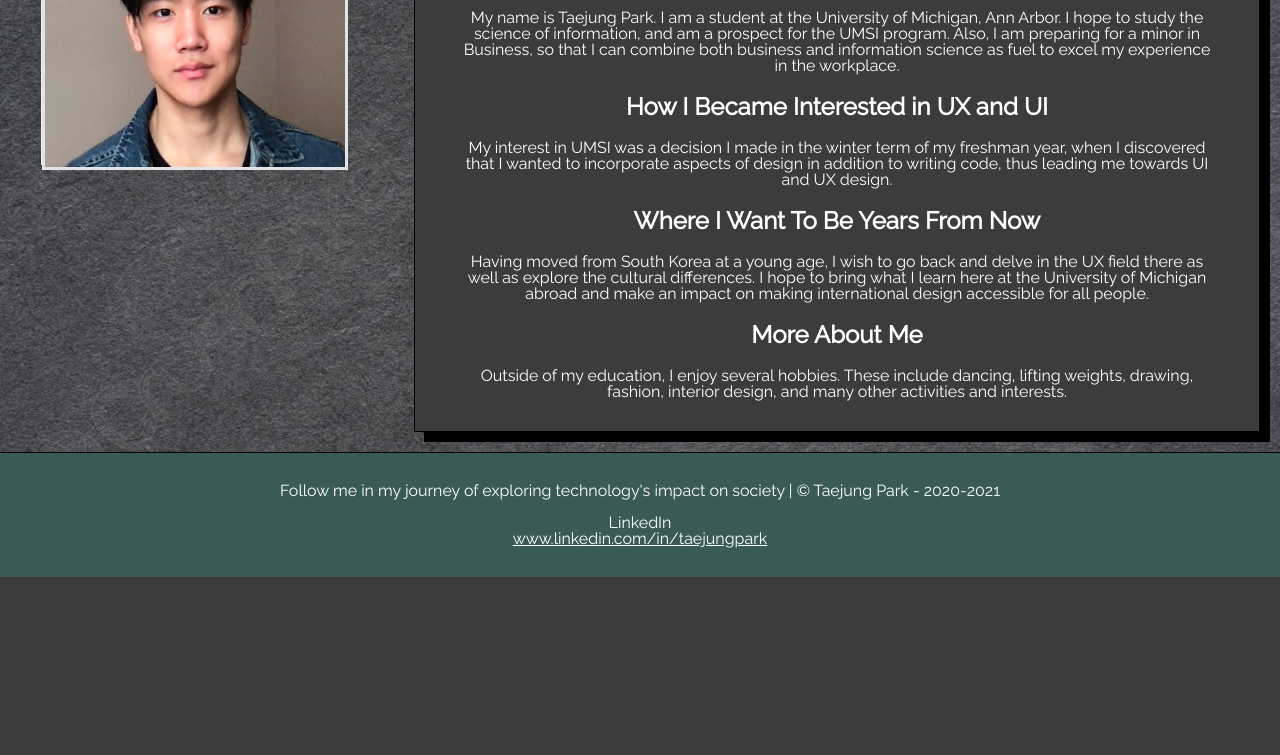
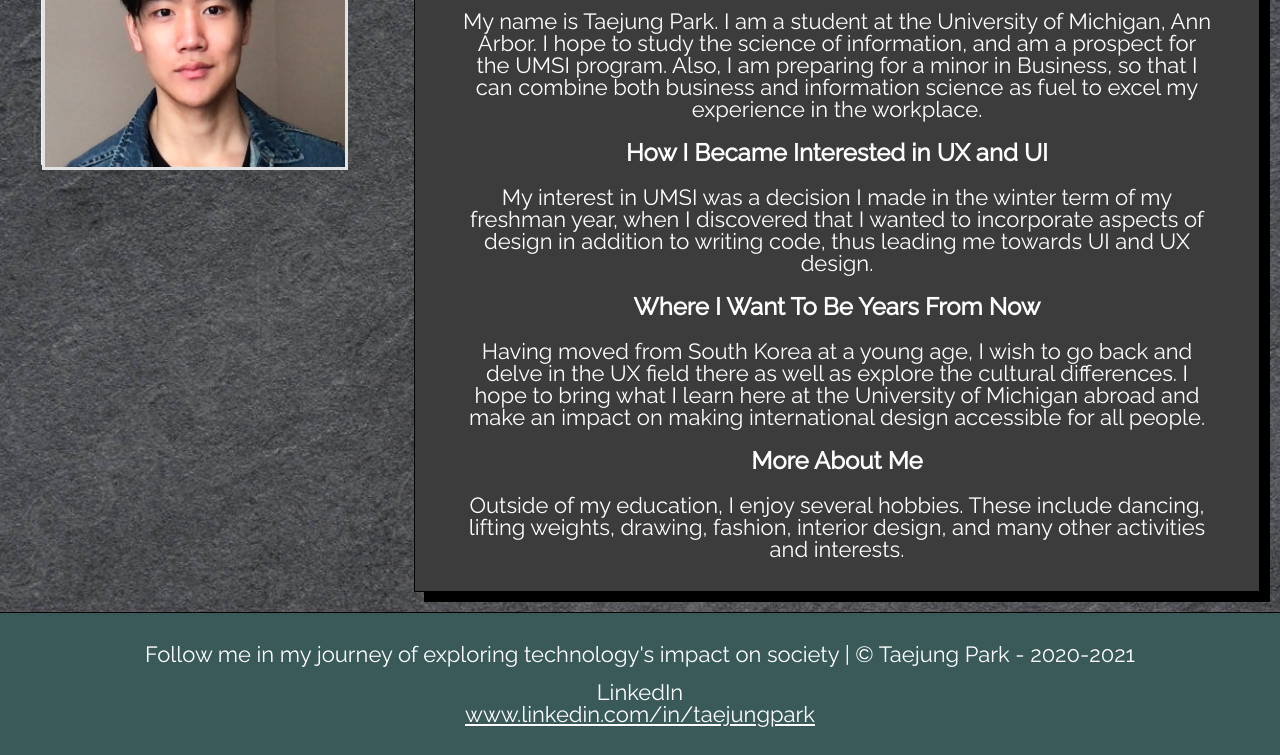
Before and after one commit to taepark109/si339portfolio, a plain HTML site: page about.html in a window 1280 px wide. Shown: the part 335-1090 px from the top of the page. Before the commit the page ends 912 px from the top, so only its background shows below. Drawn offline with Linux system fonts and the light colour scheme.

Commit message:
Add files via upload

```diff
--- a/css/style.css
+++ b/css/style.css
@@ -794,6 +794,10 @@ input[type=submit]:hover {
     opacity: 1;
     right: 0;
   }
+
+  p{
+    font-size: 22px;
+  }
 }
 /*reduced motion query*/
 @media (prefers-reduced-motion) {
```
Also changed, not shown: index.html (+1 -1 lines).
